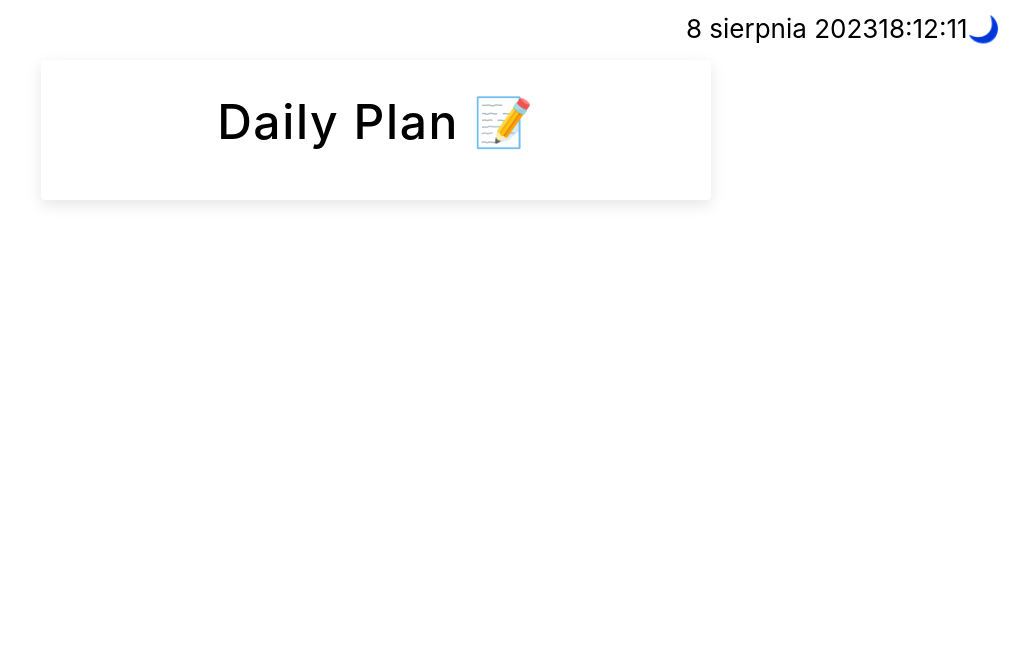
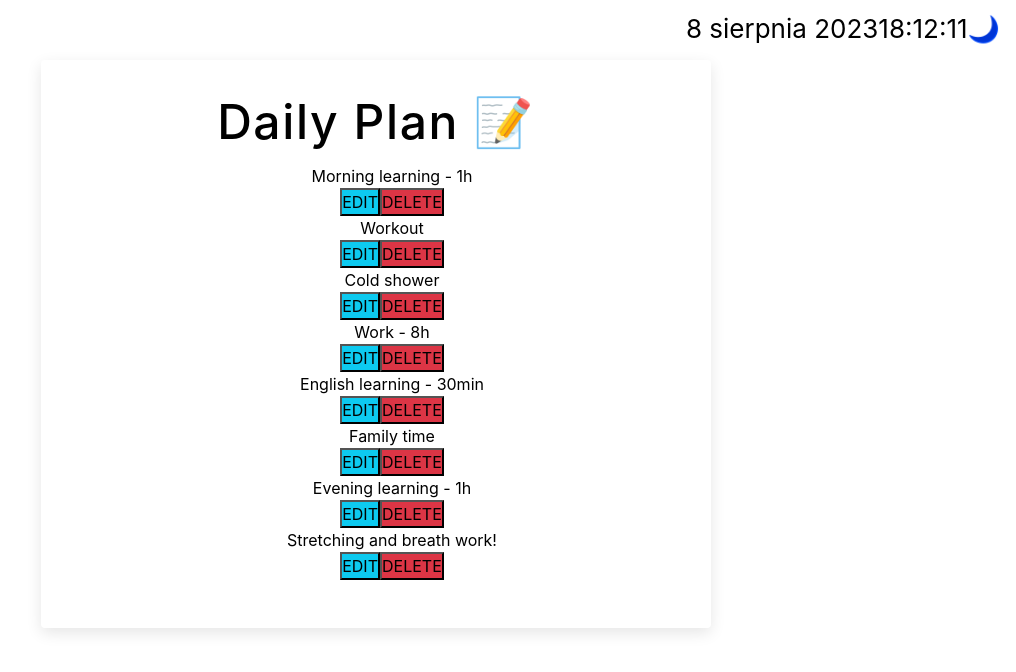
Before and after one commit to Bartek-Wieckowski/react-daily-planner, a React (Create React App) app: page / in a window 1280 px wide. Shown: the top 672 px of the page, without its empty margins (264-1280 px from the left). Built offline with nearby package versions, Linux system fonts and the light colour scheme.

Commit message:
added few html tag for test and display item body

```diff
--- a/src/components/Item/Item.jsx
+++ b/src/components/Item/Item.jsx
@@ -1,4 +1,14 @@
 import './item.css';
 export default function Item({ todo }) {
-  return <li></li>;
+  return (
+    <li className="item-wrapper">
+      <div className="item-status-text">
+        <span>{todo.body}</span>
+      </div>
+      <div className="item-actions">
+        <button className="bg-info">EDIT</button>
+        <button className="bg-danger">DELETE</button>
+      </div>
+    </li>
+  );
 }
```
